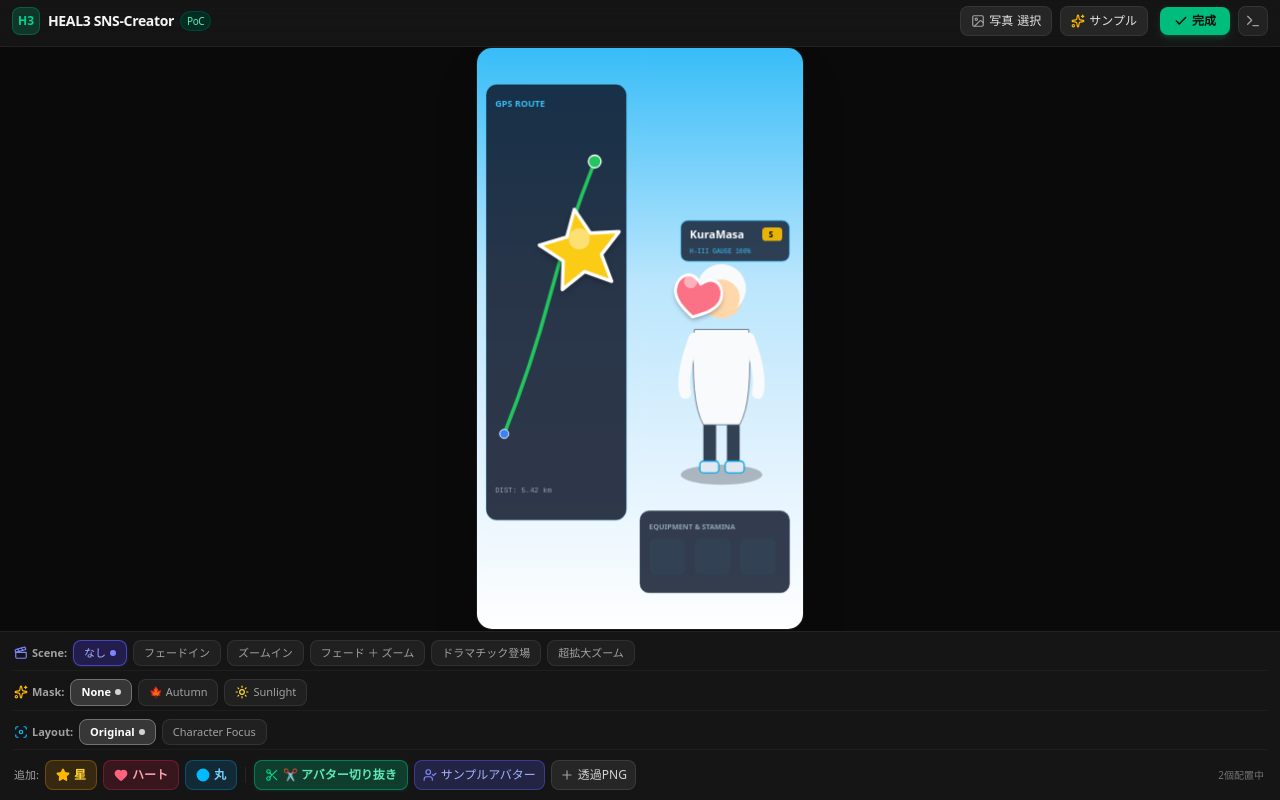
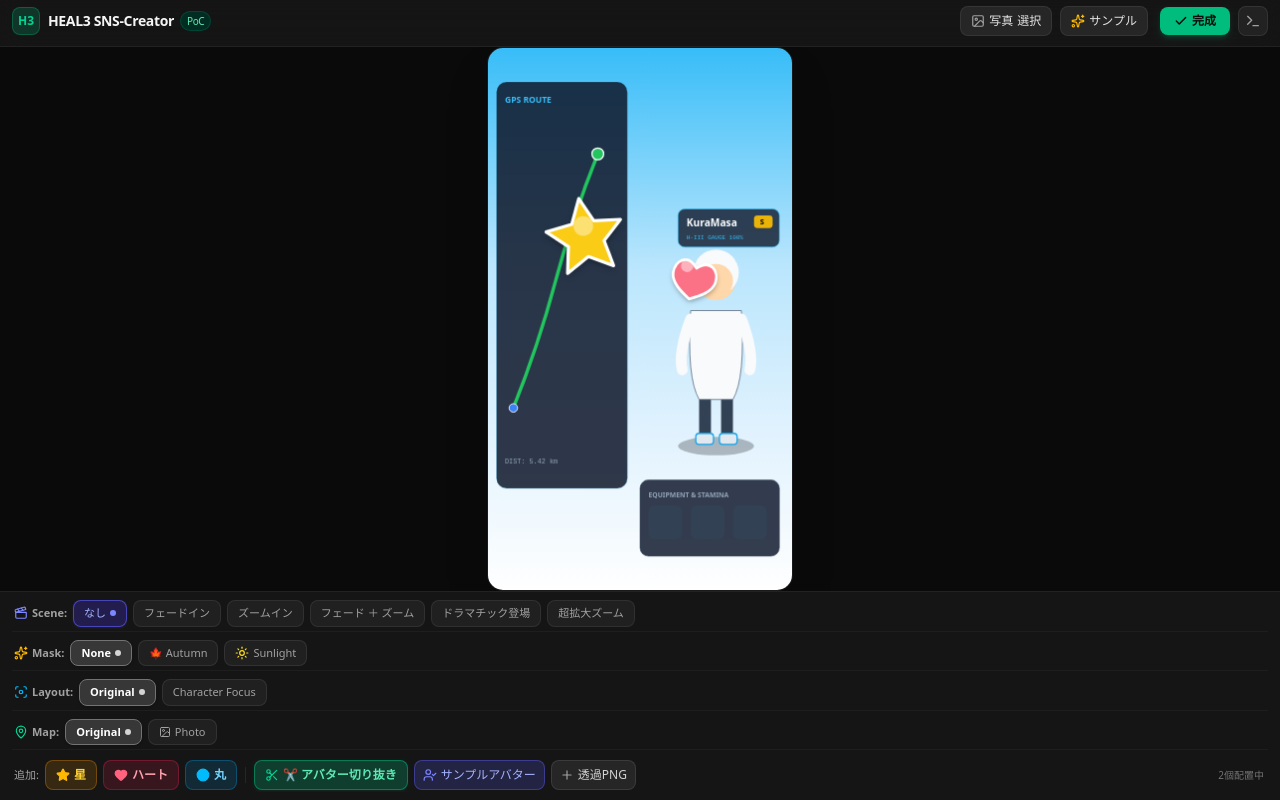
Before and after one commit to KuraMasajapan/HEAL3-SNS-CREATOR, a React (Vite) app: page / in a window 1280 px wide. Built offline with nearby package versions, Linux system fonts and the light colour scheme.

Commit message:
feat: add map segment photo replacement support
Implement state management and rendering logic to allow replacing the designated map segment with a user-provided photo. Update the engine to support rendering, exporting, and managing the photo overlay state.

```diff
--- a/src/App.tsx
+++ b/src/App.tsx
@@ -5,7 +5,7 @@
  */
 
 import { useCallback, useEffect, useState } from 'react';
-import { BaseImageState, DeveloperInfoData, LayoutMode, MaskConfig, MotionId, SceneMotionId, StampItem, StampType } from './engine/types.ts';
+import { BaseImageState, DeveloperInfoData, LayoutMode, MapSegmentMode, MapSegmentState, MaskConfig, MotionId, SceneMotionId, StampItem, StampType } from './engine/types.ts';
 import { calculateExportDimensions, ExportQuality, QUALITY_PRESETS } from './engine/config.ts';
 import { createForegroundItem, loadPresetImage, SAMPLE_AVATAR_DATA_URL, SAMPLE_PRESETS, SamplePreset } from './engine/sampleImages.ts';
 import { detectDeviceBrowser, getCurrentViewportDimensions, initViewportHeightSync, processUserImage } from './engine/viewport.ts';
@@ -73,6 +73,13 @@ export default function App() {
 
   // Layout state (Minimal PoC: Original vs Character Focus)
   const [layoutMode, setLayoutMode] = useState<LayoutMode>('original');
+
+  // Map Segment Replacement state (Minimal PoC: Original vs Photo Replacement)
+  const [mapSegment, setMapSegment] = useState<MapSegmentState>({
+    mode: 'original',
+    photoUrl: null,
+    photoImage: null,
+  });
 
   // Stamps & Foreground Items collection (normalized coordinates)
   const [stamps, setStamps] = useState<StampItem[]>(INITIAL_STAMPS);
@@ -368,7 +375,8 @@ export default function App() {
           setExportStatusText(text);
         },
         maskConfig,
-        layoutMode
+        layoutMode,
+        mapSegment
       );
 
       setExportResult(result);
@@ -391,7 +399,7 @@ export default function App() {
     } finally {
       setIsExporting(false);
     }
-  }, [baseImage, stamps, sceneMotionId, preferredExportMode, exportQuality, maskConfig, layoutMode]);
+  }, [baseImage, stamps, sceneMotionId, preferredExportMode, exportQuality, maskConfig, layoutMode, mapSegment]);
 
   // Handle "完成" (Finish)
   const handleFinishClick = () => {
@@ -419,6 +427,38 @@ export default function App() {
       refreshViewportMetrics();
     } catch (err: any) {
       console.error(err);
+    }
+  };
+
+  // Map Segment Photo Replace handlers (PoC)
+  const handleUpdateMapMode = (mode: MapSegmentMode) => {
+    setMapSegment((prev) => ({
+      ...prev,
+      mode,
+    }));
+  };
+
+  const handleSelectMapPhoto = (file: File) => {
+    try {
+      const reader = new FileReader();
+      reader.onerror = () => alert('画像の読み込みに失敗しました');
+      reader.onload = () => {
+        const dataUrl = reader.result as string;
+        if (!dataUrl) return;
+        const img = new Image();
+        img.onerror = () => alert('画像デコードに失敗しました');
+        img.onload = () => {
+          setMapSegment({
+            mode: 'photo',
+            photoUrl: dataUrl,
+            photoImage: img,
+          });
+        };
+        img.src = dataUrl;
+      };
+      reader.readAsDataURL(file);
+    } catch (err: any) {
+      alert(err.message || '写真の処理に失敗しました');
     }
   };
 
@@ -453,6 +493,7 @@ export default function App() {
           sceneMotionTrigger={sceneMotionTrigger}
           maskConfig={maskConfig}
           layoutMode={layoutMode}
+          mapSegment={mapSegment}
           isFinishedMode={isFinishedMode}
           onSelectStamp={setSelectedStampId}
           onUpdateStamp={handleUpdateStamp}
@@ -469,6 +510,8 @@ export default function App() {
           sceneMotionId={sceneMotionId}
           maskConfig={maskConfig}
           layoutMode={layoutMode}
+          mapMode={mapSegment.mode}
+          hasMapPhoto={!!mapSegment.photoImage}
           hasBaseImage={baseImage.isLoaded}
           onOpenAvatarExtract={() => setIsAvatarExtractOpen(true)}
           onUpdateSceneMotion={(id) => {
@@ -481,6 +524,8 @@ export default function App() {
           }}
           onUpdateMask={setMaskConfig}
           onUpdateLayout={setLayoutMode}
+          onUpdateMapMode={handleUpdateMapMode}
+          onSelectMapPhoto={handleSelectMapPhoto}
           onAddStamp={handleAddStamp}
           onAddForegroundSample={handleAddForegroundSample}
           onAddForegroundFile={handleAddForegroundFile}
--- a/src/components/Toolbar.tsx
+++ b/src/components/Toolbar.tsx
@@ -9,8 +9,8 @@
  */
 
 import React, { useRef } from 'react';
-import { Star, Heart, Circle, Trash2, Zap, Palette, Clapperboard, Plus, UserCheck, ZoomIn, ZoomOut, RotateCcw, Scissors, Sparkles, Sun, Focus } from 'lucide-react';
-import { LayoutMode, MaskConfig, MaskIntensity, MotionId, SceneMotionId, StampItem, StampType } from '../engine/types.ts';
+import { Star, Heart, Circle, Trash2, Zap, Palette, Clapperboard, Plus, UserCheck, ZoomIn, ZoomOut, RotateCcw, Scissors, Sparkles, Sun, Focus, MapPin, Image, Camera } from 'lucide-react';
+import { LayoutMode, MapSegmentMode, MaskConfig, MaskIntensity, MotionId, SceneMotionId, StampItem, StampType } from '../engine/types.ts';
 import { MOTION_RECIPES, SCENE_MOTION_RECIPES } from '../engine/motion.ts';
 
 interface ToolbarProps {
@@ -19,11 +19,15 @@ interface ToolbarProps {
   sceneMotionId: SceneMotionId;
   maskConfig: MaskConfig;
   layoutMode: LayoutMode;
+  mapMode: MapSegmentMode;
+  hasMapPhoto: boolean;
   hasBaseImage?: boolean;
   onOpenAvatarExtract?: () => void;
   onUpdateSceneMotion: (sceneMotionId: SceneMotionId) => void;
   onUpdateMask: (maskConfig: MaskConfig) => void;
   onUpdateLayout: (layoutMode: LayoutMode) => void;
+  onUpdateMapMode: (mapMode: MapSegmentMode) => void;
+  onSelectMapPhoto: (file: File) => void;
   onAddStamp: (type: StampType) => void;
   onAddForegroundSample: () => void;
   onAddForegroundFile: (file: File) => void;
@@ -49,11 +53,15 @@ export default function Toolbar({
   sceneMotionId,
   maskConfig,
   layoutMode,
+  mapMode,
+  hasMapPhoto,
   hasBaseImage,
   onOpenAvatarExtract,
   onUpdateSceneMotion,
   onUpdateMask,
   onUpdateLayout,
+  onUpdateMapMode,
+  onSelectMapPhoto,
   onAddStamp,
   onAddForegroundSample,
   onAddForegroundFile,
@@ -64,6 +72,7 @@ export default function Toolbar({
   onDeselect,
 }: ToolbarProps) {
   const fgFileInputRef = useRef<HTMLInputElement>(null);
+  const mapFileInputRef = useRef<HTMLInputElement>(null);
 
   const handleFgFileChange = (e: React.ChangeEvent<HTMLInputElement>) => {
     const file = e.target.files?.[0];
@@ -73,6 +82,24 @@ export default function Toolbar({
     // reset input value so re-selecting same file triggers change
     if (e.target) {
       e.target.value = '';
+    }
+  };
+
+  const handleMapFileChange = (e: React.ChangeEvent<HTMLInputElement>) => {
+    const file = e.target.files?.[0];
+    if (file) {
+      onSelectMapPhoto(file);
+    }
+    if (e.target) {
+      e.target.value = '';
+    }
+  };
+
+  const handlePhotoBtnClick = () => {
+    if (hasMapPhoto && mapMode === 'original') {
+      onUpdateMapMode('photo');
+    } else {
+      mapFileInputRef.current?.click();
     }
   };
 
@@ -253,6 +280,65 @@ export default function Toolbar({
           <span>Character Focus</span>
           {layoutMode === 'character_focus' && <span className="w-1.5 h-1.5 rounded-full bg-sky-400" />}
         </button>
+      </div>
+
+      {/* Map Segment Replacement Bar (PoC: Original / Photo) */}
+      <div id="map-controls-bar" className="flex items-center gap-1.5 overflow-x-auto pb-1 scrollbar-none border-b border-neutral-800/60">
+        <div className="flex items-center gap-1 text-[11px] font-semibold text-neutral-400 pl-0.5 flex-shrink-0">
+          <MapPin className="w-3.5 h-3.5 text-emerald-400" />
+          <span>Map:</span>
+        </div>
+
+        {/* Hidden file input for Photo replacement */}
+        <input
+          ref={mapFileInputRef}
+          type="file"
+          accept="image/*"
+          className="hidden"
+          onChange={handleMapFileChange}
+        />
+
+        {/* Original button */}
+        <button
+          id="btn-map-original"
+          onClick={() => onUpdateMapMode('original')}
+          className={`text-[11px] font-medium px-2.5 py-1 rounded-lg border transition whitespace-nowrap active:scale-95 flex items-center gap-1 flex-shrink-0 ${
+            mapMode === 'original'
+              ? 'bg-neutral-700/80 text-white border-neutral-500 font-semibold shadow-sm'
+              : 'bg-neutral-800/70 text-neutral-400 border-neutral-700/60 hover:bg-neutral-700/60 hover:text-neutral-300'
+          }`}
+        >
+          <span>Original</span>
+          {mapMode === 'original' && <span className="w-1.5 h-1.5 rounded-full bg-neutral-300" />}
+        </button>
+
+        {/* Photo button */}
+        <button
+          id="btn-map-photo"
+          onClick={handlePhotoBtnClick}
+          className={`text-[11px] font-medium px-2.5 py-1 rounded-lg border transition whitespace-nowrap active:scale-95 flex items-center gap-1 flex-shrink-0 ${
+            mapMode === 'photo'
+              ? 'bg-emerald-600/30 text-emerald-200 border-emerald-500/60 font-semibold shadow-sm shadow-emerald-500/10'
+              : 'bg-neutral-800/70 text-neutral-400 border-neutral-700/60 hover:bg-neutral-700/60 hover:text-neutral-300'
+          }`}
+        >
+          <Image className="w-3 h-3" />
+          <span>Photo</span>
+          {mapMode === 'photo' && <span className="w-1.5 h-1.5 rounded-full bg-emerald-400" />}
+        </button>
+
+        {/* Quick Change button if Photo is selected and has photo loaded */}
+        {hasMapPhoto && (
+          <button
+            id="btn-map-photo-change"
+            onClick={() => mapFileInputRef.current?.click()}
+            title="写真を変更"
+            className="text-[10px] font-medium px-2 py-0.5 rounded-md border border-neutral-700/70 bg-neutral-800/80 text-neutral-300 hover:bg-neutral-700 transition active:scale-95 flex items-center gap-1 flex-shrink-0"
+          >
+            <Camera className="w-3 h-3 text-emerald-400" />
+            <span>写真変更</span>
+          </button>
+        )}
       </div>
 
       {/* If an item is selected, show item-specific properties */}
--- a/src/engine/config.ts
+++ b/src/engine/config.ts
@@ -101,3 +101,31 @@ export const POC_CONFIG = {
   GIF_EXPORT_FPS: 18,
   GIF_COLOR_QUANTIZE: 128, // 128 colors for optimal trade-off between quality & encode speed
 };
+
+/**
+ * HEAL3 Result Screen - Map Segment Coordinates (PoC)
+ *
+ * Defines the fixed normalized bounding box [0.0 - 1.0] of the left-hand GPS Map card
+ * on the HEAL3 official result screen.
+ * Tuning parameters are centralized here for quick adjustment without touching rendering logic.
+ */
+export interface MapSegmentBounds {
+  /** Left margin in normalized coordinates (0.0 = left edge, 1.0 = right edge) */
+  x: number;
+  /** Top margin in normalized coordinates (0.0 = top edge, 1.0 = bottom edge) */
+  y: number;
+  /** Width in normalized coordinates relative to canvas width */
+  width: number;
+  /** Height in normalized coordinates relative to canvas height */
+  height: number;
+  /** Corner radius in normalized coordinates relative to canvas width (0 for sharp rectangle) */
+  borderRadius: number;
+}
+
+export const HEAL3_MAP_SEGMENT_BOUNDS: MapSegmentBounds = {
+  x: 0.028,        // Left margin: ~2.8% of canvas width (~20px @ 720w)
+  y: 0.0625,       // Top margin: ~6.25% of canvas height (~80px @ 1280h)
+  width: 0.431,    // Width: ~43.1% of canvas width (~310px @ 720w, covers map card)
+  height: 0.750,   // Height: ~75.0% of canvas height (~960px @ 1280h)
+  borderRadius: 0.033, // Card corner rounding: ~3.3% of canvas width (~24px @ 720w)
+};
--- a/src/engine/renderer.ts
+++ b/src/engine/renderer.ts
@@ -9,7 +9,8 @@
  * - Renders selection bounding indicator & transform hints
  */
 
-import { BaseImageState, LayoutMode, MaskConfig, SceneMotionId, StampItem } from './types.ts';
+import { BaseImageState, LayoutMode, MapSegmentState, MaskConfig, SceneMotionId, StampItem } from './types.ts';
+import { HEAL3_MAP_SEGMENT_BOUNDS, MapSegmentBounds } from './config.ts';
 import { getMotionRecipe, getSceneMotionRecipe } from './motion.ts';
 import { renderAutumnMask } from './masks/autumnMask.ts';
 import { renderSunlightMask } from './masks/sunlightMask.ts';
@@ -21,6 +22,7 @@ export interface RenderOptions {
   dpr?: number;
   maskConfig?: MaskConfig;
   layoutMode?: LayoutMode;
+  mapSegment?: MapSegmentState;
 }
 
 /**
@@ -271,6 +273,63 @@ export function renderStamp(
 }
 
 /**
+ * Renders user photo cropped into the fixed HEAL3 Map Segment rectangle
+ * using aspect-fill / center crop (object-fit: cover).
+ */
+export function renderMapSegmentPhoto(
+  ctx: CanvasRenderingContext2D,
+  photoImage: HTMLImageElement,
+  canvasWidth: number,
+  canvasHeight: number,
+  bounds: MapSegmentBounds = HEAL3_MAP_SEGMENT_BOUNDS
+): void {
+  const segX = bounds.x * canvasWidth;
+  const segY = bounds.y * canvasHeight;
+  const segW = bounds.width * canvasWidth;
+  const segH = bounds.height * canvasHeight;
+  const segRadius = (bounds.borderRadius ?? 0) * canvasWidth;
+
+  const imgW = photoImage.naturalWidth || photoImage.width;
+  const imgH = photoImage.naturalHeight || photoImage.height;
+  if (imgW <= 0 || imgH <= 0 || segW <= 0 || segH <= 0) return;
+
+  ctx.save();
+
+  // Clip strictly to Map Segment bounds (with card border radius if specified)
+  ctx.beginPath();
+  if (segRadius > 0) {
+    if (typeof ctx.roundRect === 'function') {
+      ctx.roundRect(segX, segY, segW, segH, segRadius);
+    } else {
+      ctx.moveTo(segX + segRadius, segY);
+      ctx.lineTo(segX + segW - segRadius, segY);
+      ctx.arcTo(segX + segW, segY, segX + segW, segY + segRadius, segRadius);
+      ctx.lineTo(segX + segW, segY + segH - segRadius);
+      ctx.arcTo(segX + segW, segY + segH, segX + segW - segRadius, segY + segH, segRadius);
+      ctx.lineTo(segX + segRadius, segY + segH);
+      ctx.arcTo(segX, segY + segH, segX, segY + segH - segRadius, segRadius);
+      ctx.lineTo(segX, segY + segRadius);
+      ctx.arcTo(segX, segY, segX + segRadius, segY, segRadius);
+      ctx.closePath();
+    }
+  } else {
+    ctx.rect(segX, segY, segW, segH);
+  }
+  ctx.clip();
+
+  // Aspect-fill (cover) & Center crop
+  const scale = Math.max(segW / imgW, segH / imgH);
+  const renderW = imgW * scale;
+  const renderH = imgH * scale;
+  const drawX = segX + (segW - renderW) / 2;
+  const drawY = segY + (segH - renderH) / 2;
+
+  ctx.drawImage(photoImage, drawX, drawY, renderW, renderH);
+
+  ctx.restore();
+}
+
+/**
  * Main Canvas Render function
  * Clears canvas, renders base image, then renders all stamps in sequence.
  */
@@ -286,7 +345,8 @@ export function renderScene(
   options: RenderOptions = {},
   sceneTimeMs?: number,
   maskConfig?: MaskConfig,
-  layoutMode?: LayoutMode
+  layoutMode?: LayoutMode,
+  mapSegment?: MapSegmentState
 ): void {
   // Clear canvas
   ctx.clearRect(0, 0, canvasWidth, canvasHeight);
@@ -379,6 +439,12 @@ export function renderScene(
     }
   }
 
+  // --- Layer 1.2: Map Segment Photo Replacement (PoC) ---
+  const activeMapSegment = mapSegment || options.mapSegment;
+  if (activeMapSegment && activeMapSegment.mode === 'photo' && activeMapSegment.photoImage) {
+    renderMapSegmentPhoto(ctx, activeMapSegment.photoImage, canvasWidth, canvasHeight);
+  }
+
   // --- Layer 1.5: Atmosphere Mask Layer (Autumn Mask v1, Sunlight Mask v1) ---
   // Fixed Drawing Order: Base Image -> Mask -> User-added stamps / text
   const activeMask = maskConfig || options.maskConfig;
```
Also changed, not shown: src/components/CanvasStage.tsx (+9 -2 lines), src/engine/exporter.ts (+23 -15 lines), src/engine/types.ts (+11 -0 lines).
